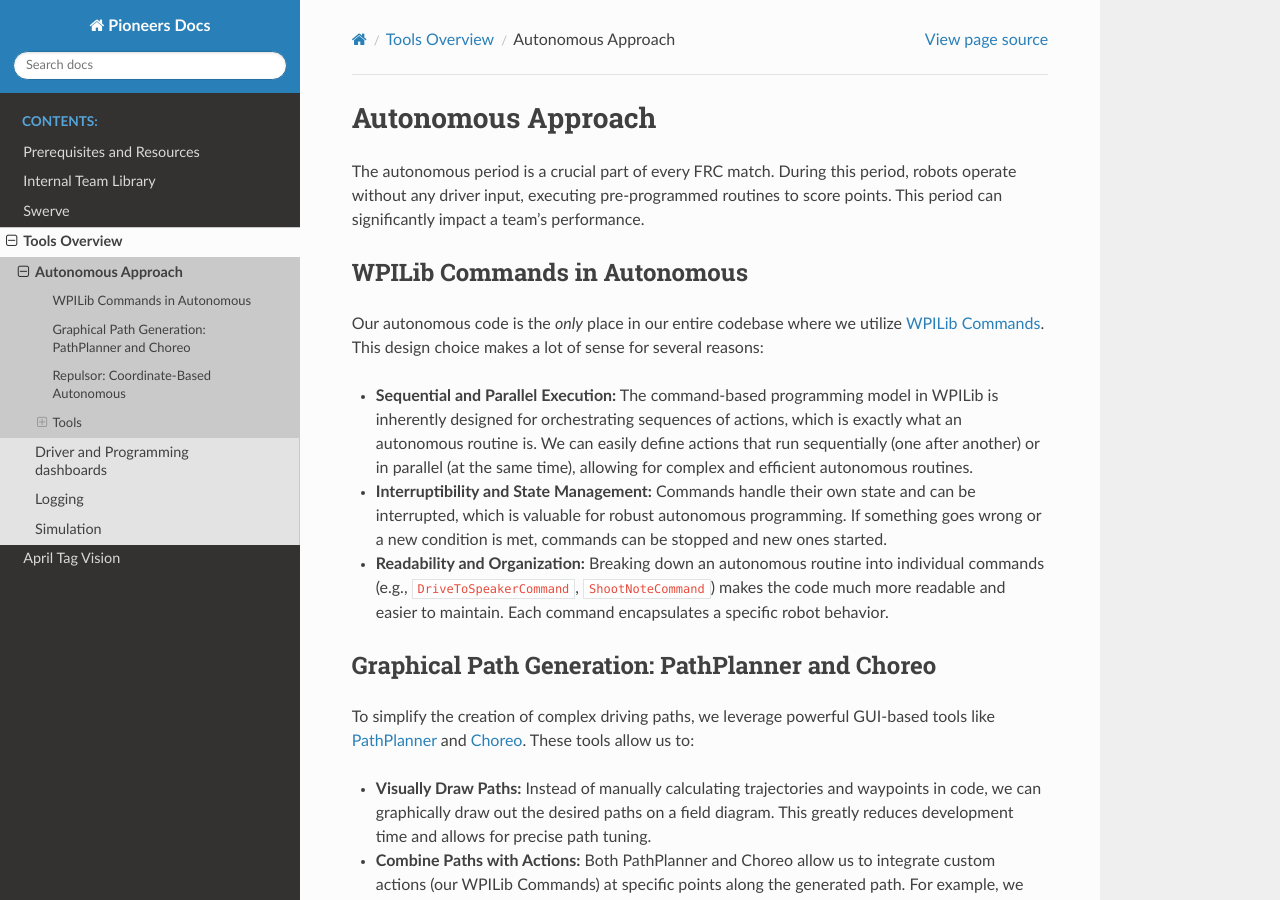
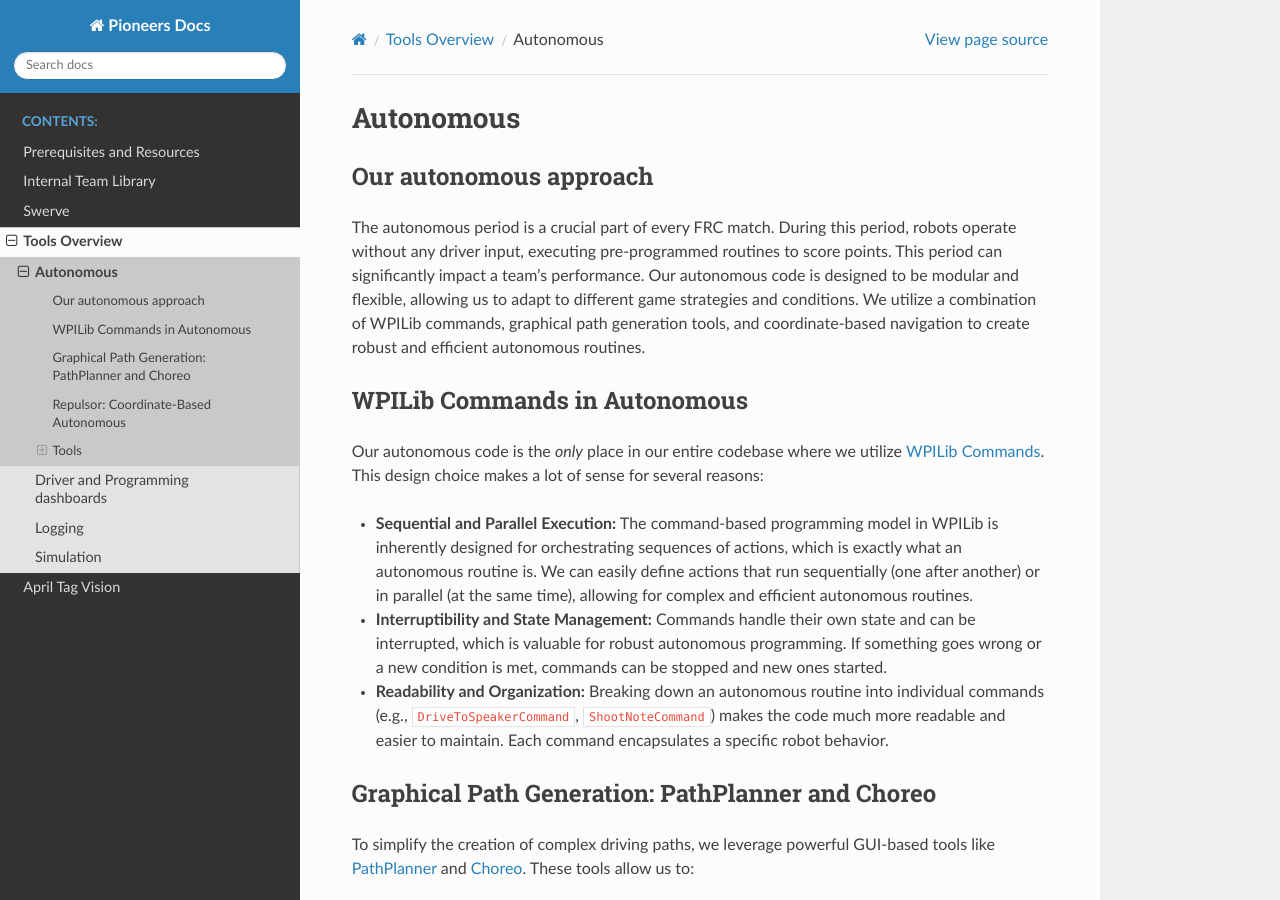
Before and after one commit to GreenTomato5/Pioneers-Controls-Docs, a Sphinx documentation site: the page built from docs/source/tools/autonomous/generalApproach.rst, in a window 1280 px wide and 900 px high. Built offline with Sphinx 7.4.7 and the Read the Docs theme 3.1.0, drawn with Linux system fonts in a browser that asks for light colours; pages that are not in the unit, such as notebooks, are missing from menus.

Commit message:
Broken links :sob: and some text

```diff
--- a/docs/source/tools/autonomous/generalApproach.rst
+++ b/docs/source/tools/autonomous/generalApproach.rst
@@ -1,7 +1,11 @@
-Autonomous Approach
+Autonomous
 ===================
 
+Our autonomous approach
+-----------------------------
+
 The autonomous period is a crucial part of every FRC match. During this period, robots operate without any driver input, executing pre-programmed routines to score points. This period can significantly impact a team's performance.
+Our autonomous code is designed to be modular and flexible, allowing us to adapt to different game strategies and conditions. We utilize a combination of WPILib commands, graphical path generation tools, and coordinate-based navigation to create robust and efficient autonomous routines.
 
 WPILib Commands in Autonomous
 -----------------------------
@@ -15,7 +19,7 @@
 Graphical Path Generation: PathPlanner and Choreo
 -------------------------------------------------
 
-To simplify the creation of complex driving paths, we leverage powerful GUI-based tools like `PathPlanner <pathPlanner>`_ and `Choreo <choreo>`_. These tools allow us to:
+To simplify the creation of complex driving paths, we leverage powerful GUI-based tools like `PathPlanner <pathPlanner.html>`_ and `Choreo <choreo.html>`_. These tools allow us to:
 
 * **Visually Draw Paths:** Instead of manually calculating trajectories and waypoints in code, we can graphically draw out the desired paths on a field diagram. This greatly reduces development time and allows for precise path tuning.
 * **Combine Paths with Actions:** Both PathPlanner and Choreo allow us to integrate custom actions (our WPILib Commands) at specific points along the generated path. For example, we can specify that the robot should deploy its intake at a certain waypoint, or shoot a note when it reaches a specific position. This allows us to build complete autonomous routines that combine movement with manipulation.
@@ -24,7 +28,7 @@
 Repulsor: Coordinate-Based Autonomous
 -------------------------------------
 
-Recently, we've begun experimenting with `Repulsor <Repulsor>`_. as an alternative method for autonomous travel. Repulsor offers significant advantages in terms of flexibility and rapid auto generation:
+Recently, we've begun experimenting with `Repulsor <repulsor.html>`_. as an alternative method for autonomous travel. Repulsor offers significant advantages in terms of flexibility and rapid auto generation:
 
 * **Greater Flexibility:** Unlike pre-drawn paths, Repulsor allows us to define autonomous movements simply by providing target coordinates. This is incredibly powerful for scenarios where the exact path might vary or where on-the-fly adjustments are needed.
 * **Faster Auto Generation:** Instead of drawing and refining paths, we can generate autonomous routines much more quickly by simply specifying a sequence of coordinates the robot needs to reach. This is particularly useful for adapting to different game strategies.
```
